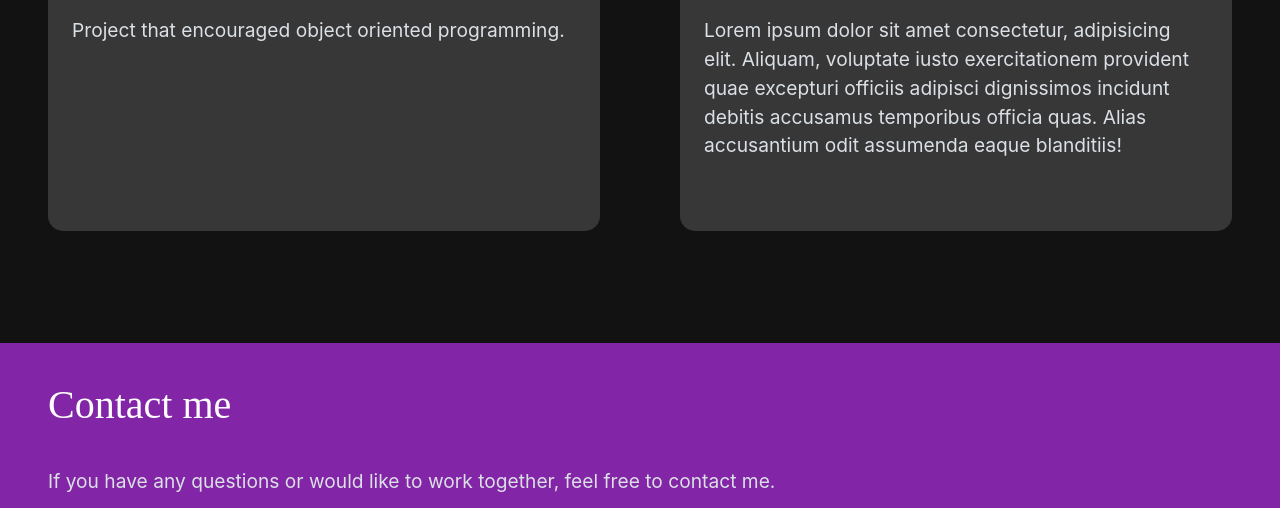
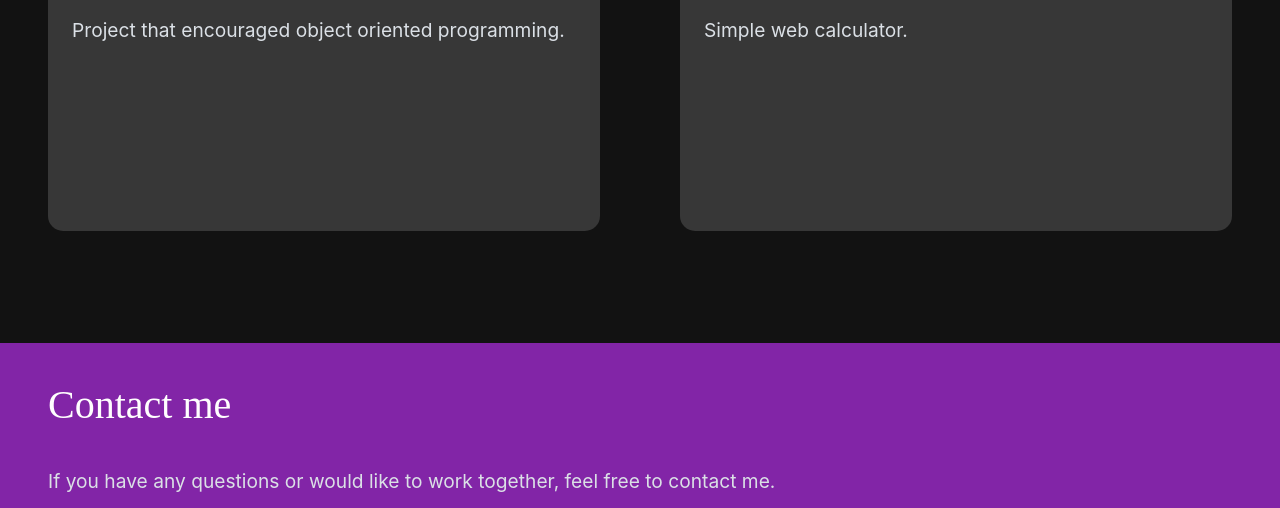
Before and after one commit to incandesc3nce/Homepage, a plain HTML site: page index.html in a window 1280 px wide. Shown: the part 2381-2889 px from the top of the page. Drawn offline with Linux system fonts and the light colour scheme; a web font is replaced by a local one.

Commit message:
feat: update calculator description

```diff
--- a/index.html
+++ b/index.html
@@ -344,11 +344,7 @@
                   </div>
                   <div class="project-desc">
                     <p>
-                      Lorem ipsum dolor sit amet consectetur, adipisicing elit.
-                      Aliquam, voluptate iusto exercitationem provident quae
-                      excepturi officiis adipisci dignissimos incidunt debitis
-                      accusamus temporibus officia quas. Alias accusantium odit
-                      assumenda eaque blanditiis!
+                      Simple web calculator.
                     </p>
                   </div>
                 </div>
```
